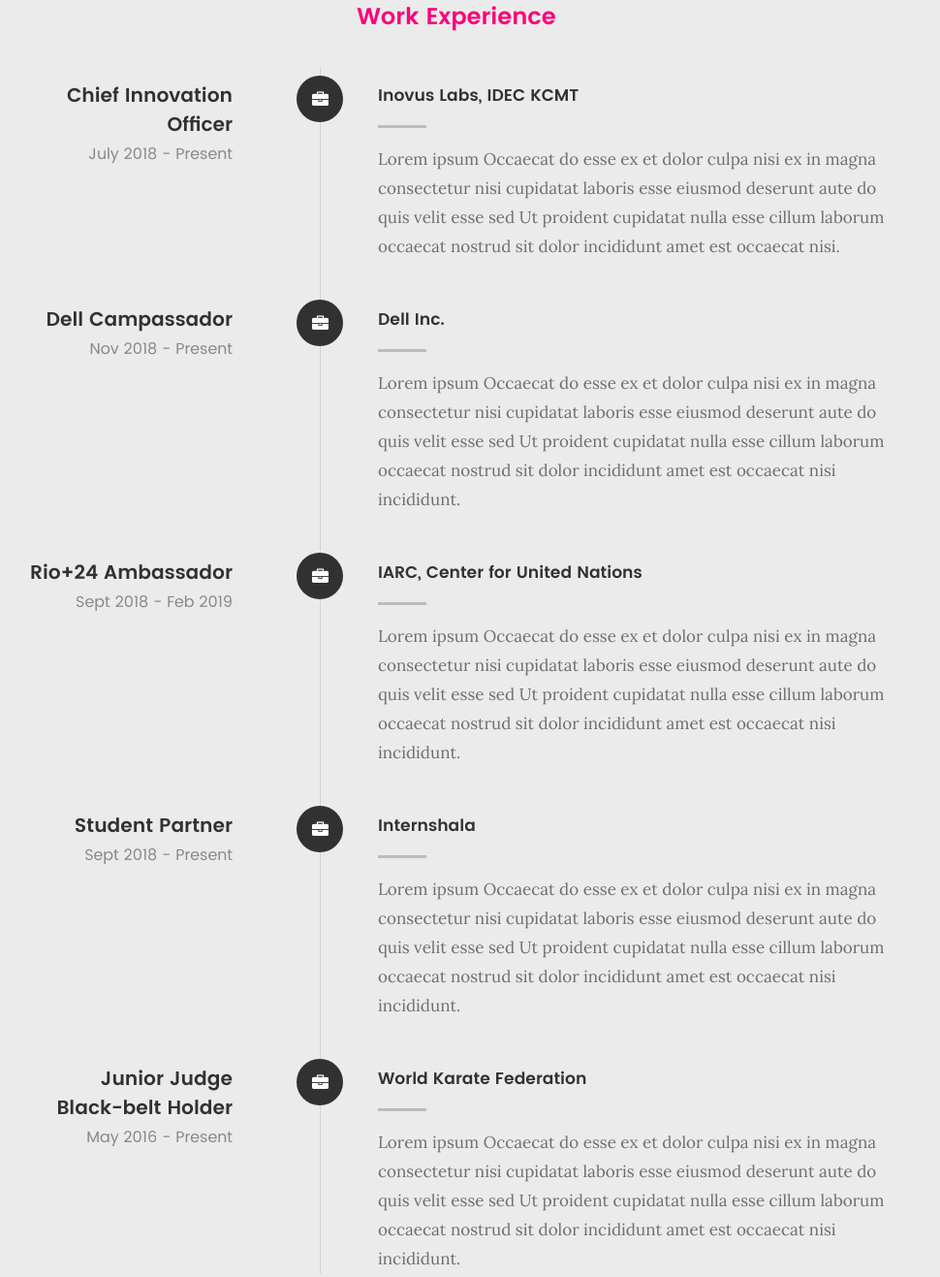
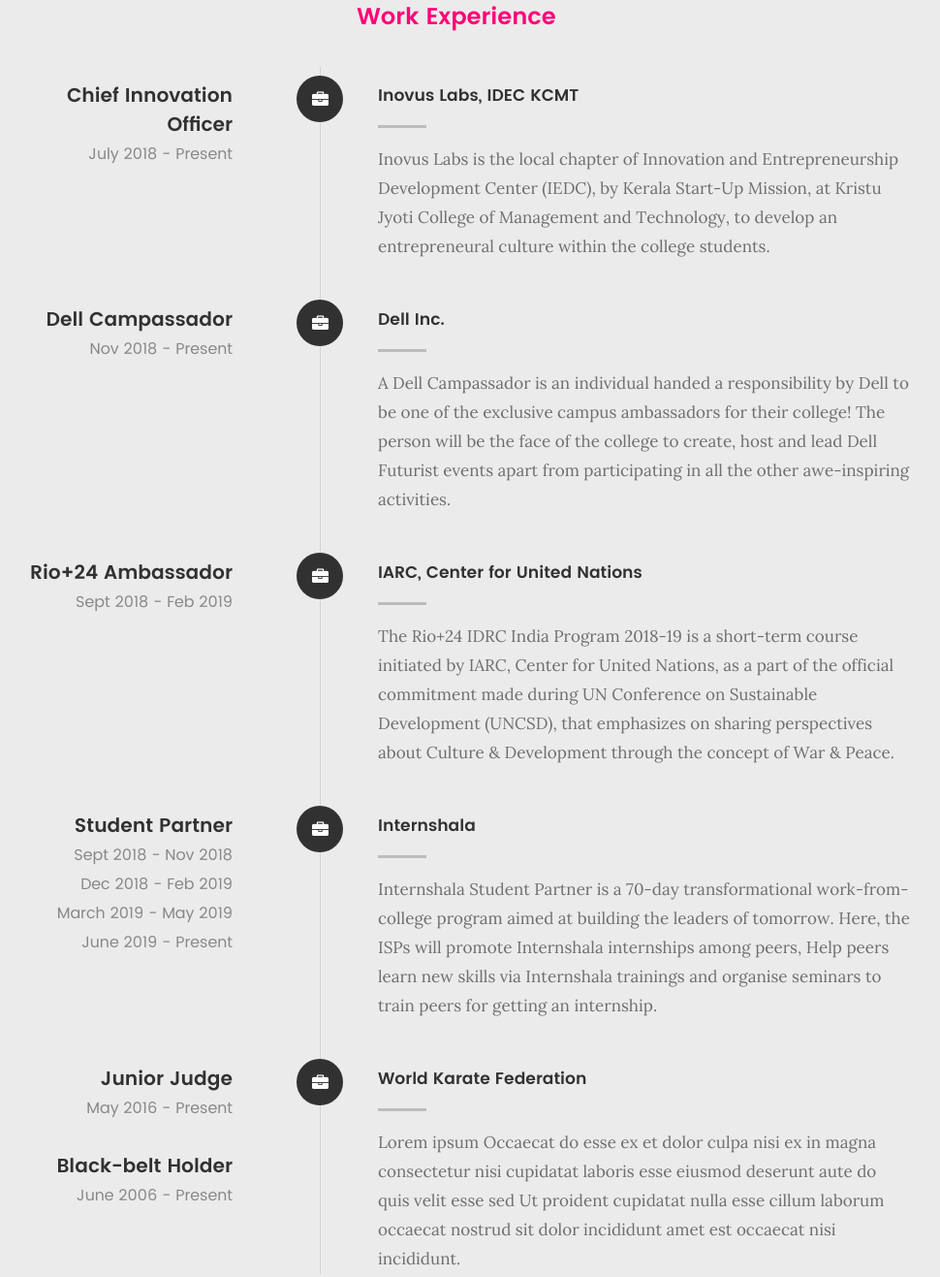
Before and after one commit to decoded-cipher/Personal_Website_001, a plain HTML site: page index.html in a window 1280 px wide. Shown: the part 2468-3785 px from the top of the page at 97% size, without its empty margins (169-1139 px from the left). Drawn offline with Linux system fonts and the light colour scheme; files whose address does not match are found by name.

Commit message:
45% Completed:

```diff
--- a/index.html
+++ b/index.html
@@ -254,7 +254,9 @@
 
 	   				<div class="timeline-content">
 	   					<h4>Inovus Labs, IDEC KCMT</h4>
-	   					<p>Lorem ipsum Occaecat do esse ex et dolor culpa nisi ex in magna consectetur nisi cupidatat laboris esse eiusmod deserunt aute do quis velit esse sed Ut proident cupidatat nulla esse cillum laborum occaecat nostrud sit dolor incididunt amet est occaecat nisi.</p>
+	   					<p>Inovus Labs is the local chapter of Innovation and Entrepreneurship Development Center (IEDC),
+							   by Kerala Start-Up Mission, at Kristu Jyoti College of Management and Technology,
+							    to develop an entrepreneural culture within the college students.</p>
 	   				</div>
 
 	   			</div> <!-- /timeline-block -->
@@ -272,7 +274,9 @@
 
 	   				<div class="timeline-content">
 	   					<h4>Dell Inc.</h4>
-	   					<p>Lorem ipsum Occaecat do esse ex et dolor culpa nisi ex in magna consectetur nisi cupidatat laboris esse eiusmod deserunt aute do quis velit esse sed Ut proident cupidatat nulla esse cillum laborum occaecat nostrud sit dolor incididunt amet est occaecat nisi incididunt.</p>
+	   					<p>A Dell Campassador is an individual handed a responsibility by Dell to be one of the exclusive
+							   campus ambassadors for their college! The person will be the face of the college to create, host and lead
+							   Dell Futurist events apart from participating in all the other awe-inspiring activities.</p>
 	   				</div>
 
 	   			</div> <!-- /timeline-block -->
@@ -290,7 +294,11 @@
 
 	   				<div class="timeline-content">
 	   					<h4>IARC, Center for United Nations</h4>
-	   					<p>Lorem ipsum Occaecat do esse ex et dolor culpa nisi ex in magna consectetur nisi cupidatat laboris esse eiusmod deserunt aute do quis velit esse sed Ut proident cupidatat nulla esse cillum laborum occaecat nostrud sit dolor incididunt amet est occaecat nisi incididunt.</p>
+	   					<p>The Rio+24 IDRC India Program 2018-19 is a short-term course initiated by IARC, Center for United Nations,
+							   as a part of the official commitment made during UN Conference on
+							   Sustainable Development (UNCSD), that emphasizes on sharing perspectives about Culture & Development
+							   through the concept of War & Peace.
+							</p>
 	   				</div>
 
 	   			</div> <!-- /timeline-block -->
@@ -303,12 +311,17 @@
 
 					<div class="timeline-header">
 						<h3>Student Partner</h3>
-						<p>Sept 2018 - Present</p>
+						<p>Sept 2018 - Nov 2018<br>
+							Dec 2018 - Feb 2019<br>
+							March 2019 - May 2019<br>
+							June 2019 - Present<br></p>
 					</div>
 
 					<div class="timeline-content">
 						<h4>Internshala</h4>
-						<p>Lorem ipsum Occaecat do esse ex et dolor culpa nisi ex in magna consectetur nisi cupidatat laboris esse eiusmod deserunt aute do quis velit esse sed Ut proident cupidatat nulla esse cillum laborum occaecat nostrud sit dolor incididunt amet est occaecat nisi incididunt.</p>
+						<p>Internshala Student Partner is a 70-day transformational work-from-college program aimed at building
+							the leaders of tomorrow. Here, the ISPs will promote Internshala internships among peers, Help peers
+							learn new skills via Internshala trainings and organise seminars to train peers for getting an internship.</p>
 					</div>
 
 				</div> <!-- /timeline-block -->
@@ -321,8 +334,9 @@
 
 					<div class="timeline-header">
 						<h3>Junior Judge</h3>
+						<p>May 2016 - Present</p>
 						<h3>Black-belt Holder</h3>
-						<p>May 2016 - Present</p>
+						<p>June 2006 - Present</p>
 					</div>
 
 					<div class="timeline-content">
```
